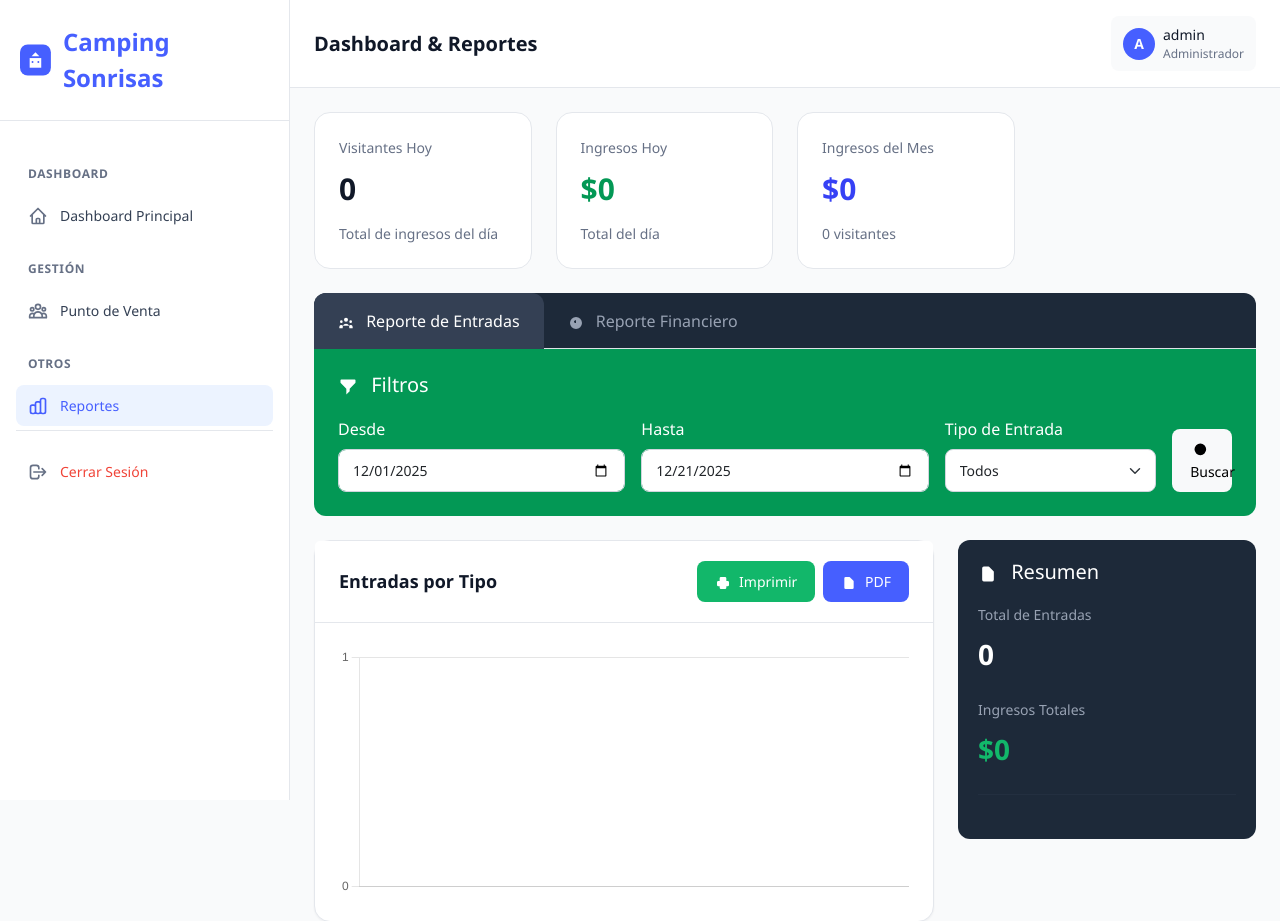
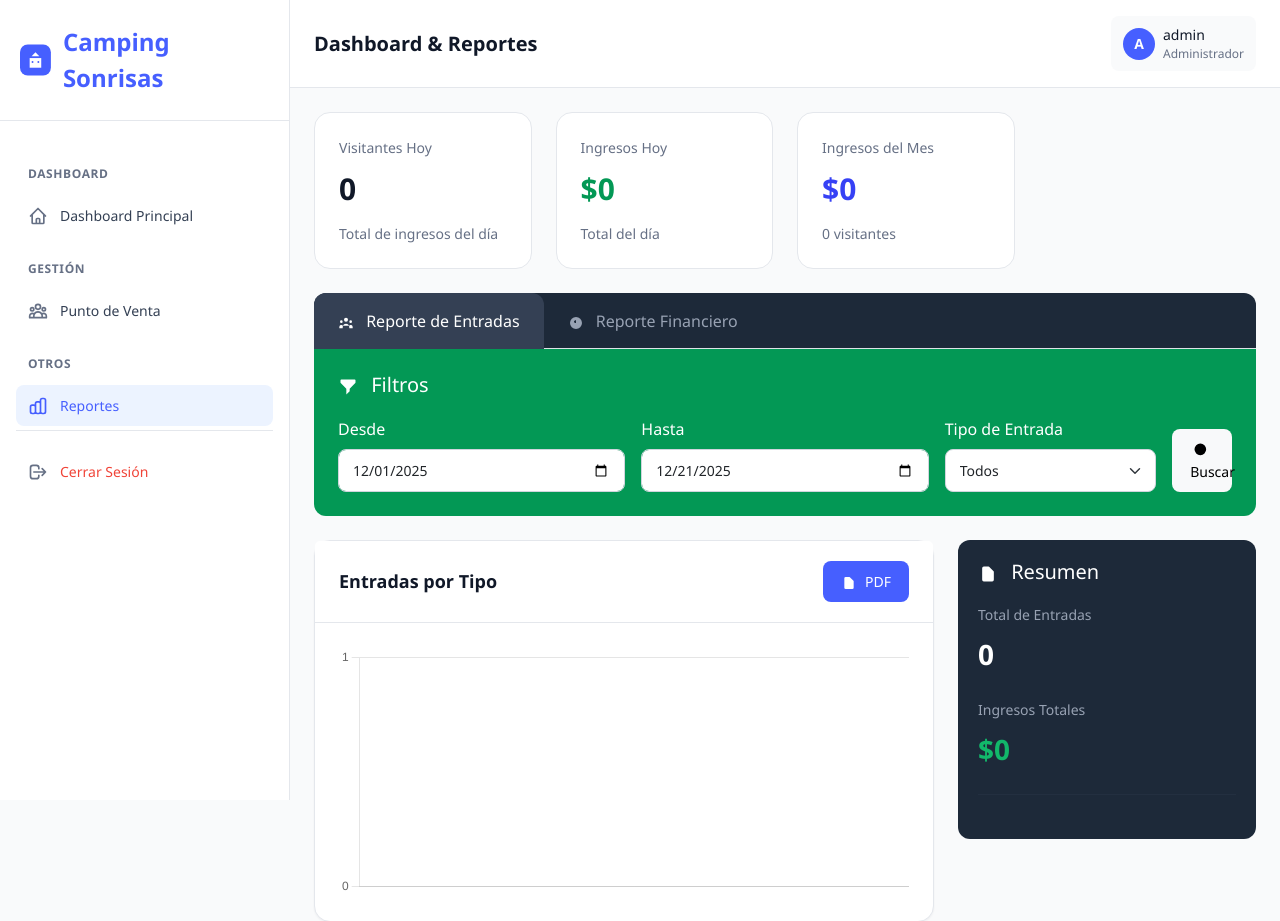
Before and after one commit to jrdev727/campingControl, a PHP site: page /reportes.php in a window 1280 px wide. Shown: the top 921 px of the page. Run offline with PHP 8.4, Linux system fonts and the light colour scheme; a user stored in the database is signed in; data that the repository does not hold is empty; some libraries are stand-ins or nearby versions.

Commit message:
feat: Eliminar botones de impresión directa, mantener solo exportación PDF

```diff
--- a/js/reportes.js
+++ b/js/reportes.js
@@ -209,14 +209,10 @@ async function generarReporteFinanciero() {
             document.getElementById('total-entradas-fin').textContent = result.data.total_entradas || 0;
             document.getElementById('ingresos-totales-fin').textContent = formatearPrecio(result.data.ingresos_totales);
 
-            // Mostrar botones de exportar e imprimir
+            // Mostrar botón de exportar
             const btnPDF = document.getElementById('btn-exportar-financiero');
-            const btnImprimir = document.getElementById('btn-imprimir-financiero');
             if (btnPDF) {
                 btnPDF.style.display = 'block';
-            }
-            if (btnImprimir) {
-                btnImprimir.style.display = 'block';
             }
         }
     } catch (error) {
--- a/reportes.php
+++ b/reportes.php
@@ -248,12 +248,6 @@ $esAdmin = (isset($_SESSION['rol']) && $_SESSION['rol'] === 'administrador');
                                 <div class="card-header d-flex justify-content-between align-items-center">
                                     <h3 class="card-title">Entradas por Tipo</h3>
                                     <div class="d-flex gap-2">
-                                        <button class="btn btn-sm btn-success" onclick="imprimirReporteEntradas()">
-                                            <svg width="16" height="16" fill="currentColor" viewBox="0 0 24 24" style="margin-right: 4px;">
-                                                <path d="M17 17h2a2 2 0 002-2v-4a2 2 0 00-2-2H5a2 2 0 00-2 2v4a2 2 0 002 2h2m2 4h6a2 2 0 002-2v-4a2 2 0 00-2-2H9a2 2 0 00-2 2v4a2 2 0 002 2zm8-12V5a2 2 0 00-2-2H9a2 2 0 00-2 2v4h10z"/>
-                                            </svg>
-                                            Imprimir
-                                        </button>
                                         <button class="btn btn-sm btn-primary" onclick="exportarPDF()">
                                             <svg width="16" height="16" fill="currentColor" viewBox="0 0 24 24" style="margin-right: 4px;">
                                                 <path d="M7 21h10a2 2 0 002-2V9.414a1 1 0 00-.293-.707l-5.414-5.414A1 1 0 0012.586 3H7a2 2 0 00-2 2v14a2 2 0 002 2z"/>
@@ -316,14 +310,8 @@ $esAdmin = (isset($_SESSION['rol']) && $_SESSION['rol'] === 'administrador');
                                     Generar
                                 </button>
                             </div>
-                            <div class="col-md-3 d-flex align-items-end gap-2">
-                                <button class="btn btn-success flex-fill" onclick="imprimirReporteFinanciero()" id="btn-imprimir-financiero" style="display: none;">
-                                    <svg width="18" height="18" fill="currentColor" viewBox="0 0 24 24">
-                                        <path d="M17 17h2a2 2 0 002-2v-4a2 2 0 00-2-2H5a2 2 0 00-2 2v4a2 2 0 002 2h2m2 4h6a2 2 0 002-2v-4a2 2 0 00-2-2H9a2 2 0 00-2 2v4a2 2 0 002 2zm8-12V5a2 2 0 00-2-2H9a2 2 0 00-2 2v4h10z"/>
-                                    </svg>
-                                    Imprimir
-                                </button>
-                                <button class="btn btn-primary flex-fill" onclick="exportarPDFFinanciero()" id="btn-exportar-financiero" style="display: none;">
+                            <div class="col-md-2 d-flex align-items-end">
+                                <button class="btn btn-primary w-100" onclick="exportarPDFFinanciero()" id="btn-exportar-financiero" style="display: none;">
                                     <svg width="18" height="18" fill="currentColor" viewBox="0 0 24 24">
                                         <path d="M7 21h10a2 2 0 002-2V9.414a1 1 0 00-.293-.707l-5.414-5.414A1 1 0 0012.586 3H7a2 2 0 00-2 2v14a2 2 0 002 2z"/>
                                     </svg>
```
